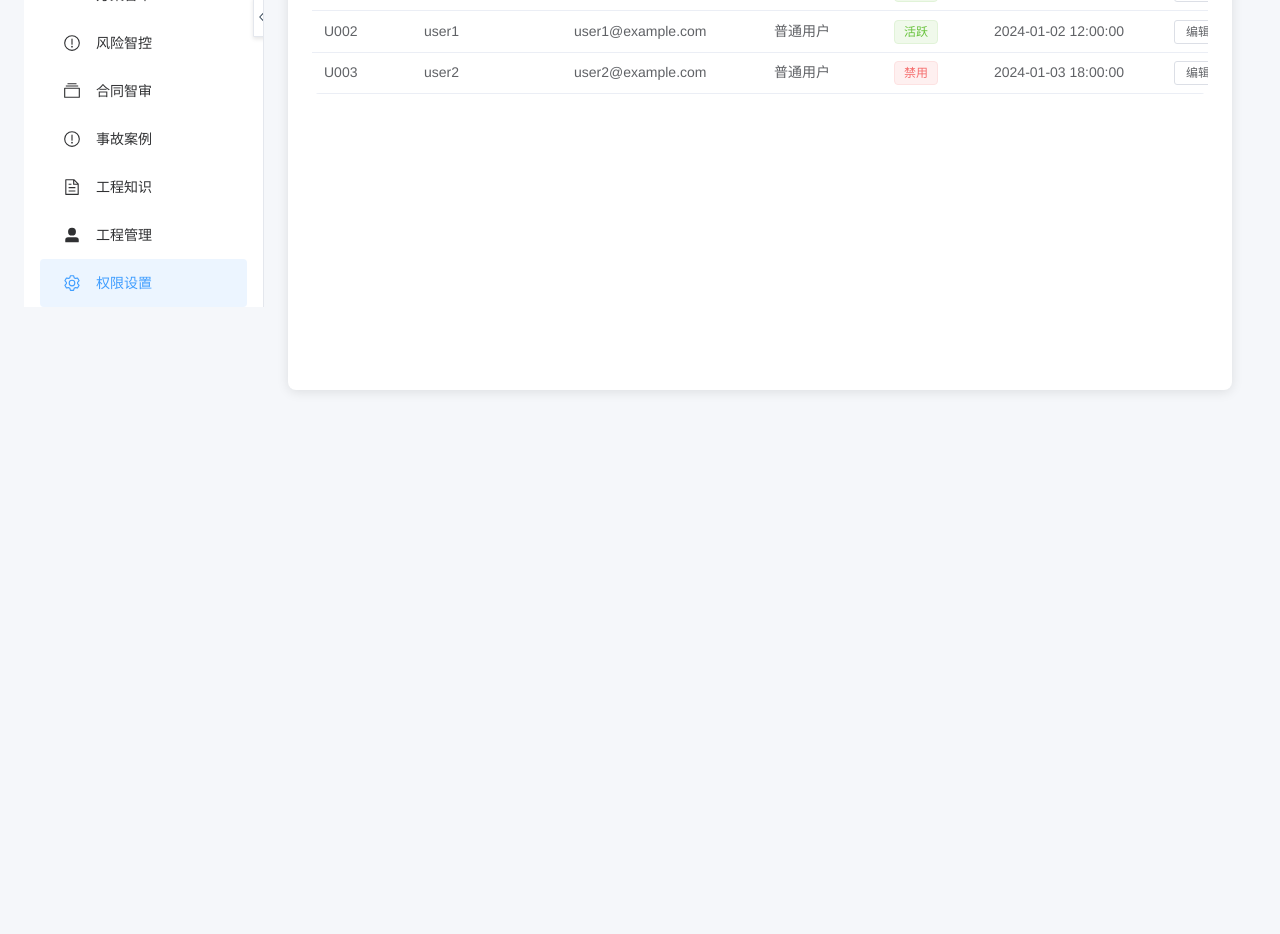
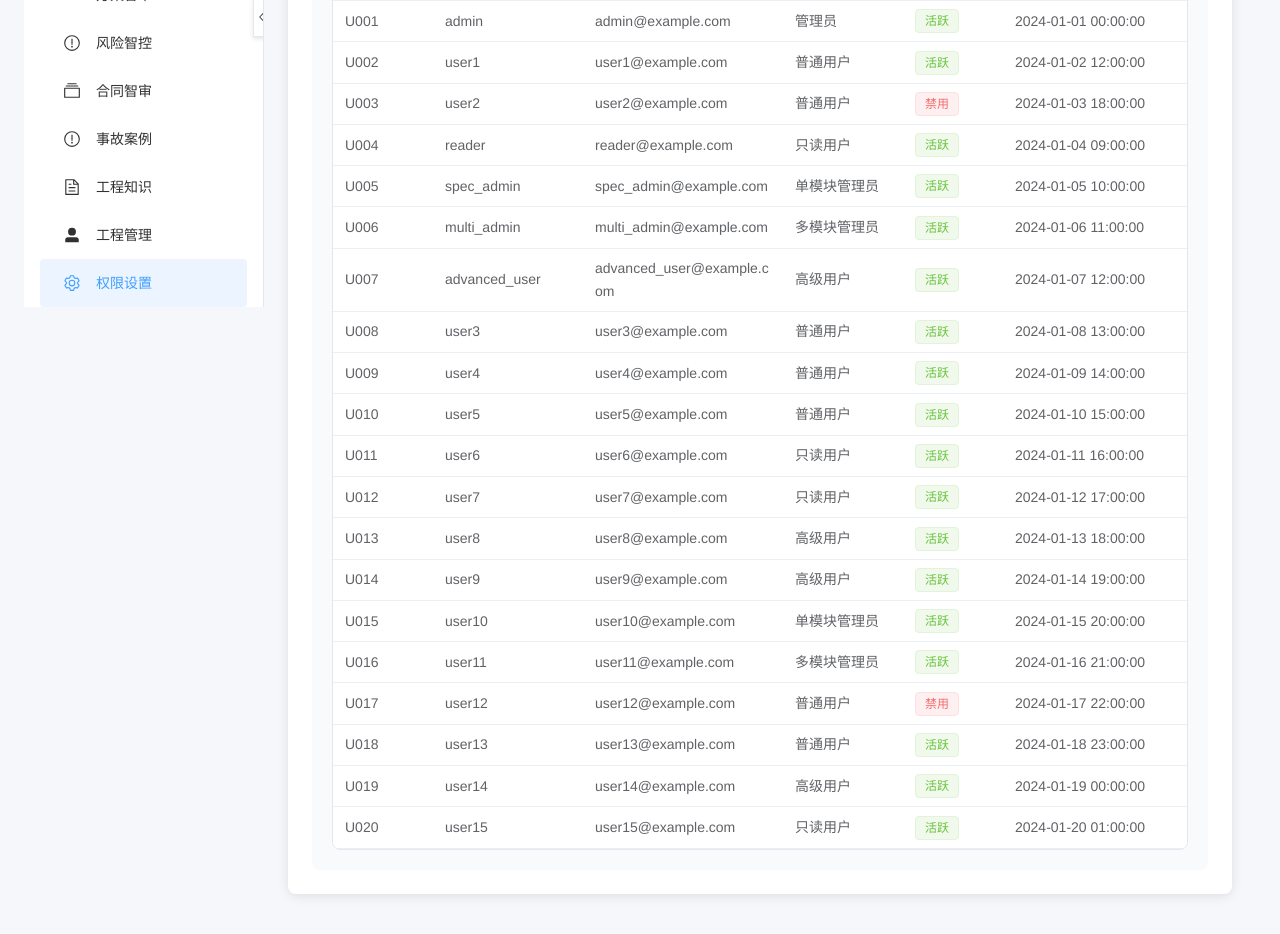
Before and after one commit to baiyaoping829/SpecMaster-front, a Vue app: page /user-role in a window 1280 px wide. Shown: the part 400-1334 px from the top of the page. Before the commit the page ends 838 px from the top, so only its background shows below. Built offline with nearby package versions, Linux system fonts and the light colour scheme.

Commit message:
版本号V0.43：增加新角色（单模块管理员、多模块管理员、高级用户）和20个用户模拟信息

```diff
--- a/src/views/UserRoleView.vue
+++ b/src/views/UserRoleView.vue
@@ -374,6 +374,142 @@ const users = ref([
     role: '普通用户',
     status: 'disabled',
     createdAt: '2024-01-03 18:00:00'
+  },
+  {
+    id: 'U004',
+    username: 'reader',
+    email: 'reader@example.com',
+    role: '只读用户',
+    status: 'active',
+    createdAt: '2024-01-04 09:00:00'
+  },
+  {
+    id: 'U005',
+    username: 'spec_admin',
+    email: 'spec_admin@example.com',
+    role: '单模块管理员',
+    status: 'active',
+    createdAt: '2024-01-05 10:00:00'
+  },
+  {
+    id: 'U006',
+    username: 'multi_admin',
+    email: 'multi_admin@example.com',
+    role: '多模块管理员',
+    status: 'active',
+    createdAt: '2024-01-06 11:00:00'
+  },
+  {
+    id: 'U007',
+    username: 'advanced_user',
+    email: 'advanced_user@example.com',
+    role: '高级用户',
+    status: 'active',
+    createdAt: '2024-01-07 12:00:00'
+  },
+  {
+    id: 'U008',
+    username: 'user3',
+    email: 'user3@example.com',
+    role: '普通用户',
+    status: 'active',
+    createdAt: '2024-01-08 13:00:00'
+  },
+  {
+    id: 'U009',
+    username: 'user4',
+    email: 'user4@example.com',
+    role: '普通用户',
+    status: 'active',
+    createdAt: '2024-01-09 14:00:00'
+  },
+  {
+    id: 'U010',
+    username: 'user5',
+    email: 'user5@example.com',
+    role: '普通用户',
+    status: 'active',
+    createdAt: '2024-01-10 15:00:00'
+  },
+  {
+    id: 'U011',
+    username: 'user6',
+    email: 'user6@example.com',
+    role: '只读用户',
+    status: 'active',
+    createdAt: '2024-01-11 16:00:00'
+  },
+  {
+    id: 'U012',
+    username: 'user7',
+    email: 'user7@example.com',
+    role: '只读用户',
+    status: 'active',
+    createdAt: '2024-01-12 17:00:00'
+  },
+  {
+    id: 'U013',
+    username: 'user8',
+    email: 'user8@example.com',
+    role: '高级用户',
+    status: 'active',
+    createdAt: '2024-01-13 18:00:00'
+  },
+  {
+    id: 'U014',
+    username: 'user9',
+    email: 'user9@example.com',
+    role: '高级用户',
+    status: 'active',
+    createdAt: '2024-01-14 19:00:00'
+  },
+  {
+    id: 'U015',
+    username: 'user10',
+    email: 'user10@example.com',
+    role: '单模块管理员',
+    status: 'active',
+    createdAt: '2024-01-15 20:00:00'
+  },
+  {
+    id: 'U016',
+    username: 'user11',
+    email: 'user11@example.com',
+    role: '多模块管理员',
+    status: 'active',
+    createdAt: '2024-01-16 21:00:00'
+  },
+  {
+    id: 'U017',
+    username: 'user12',
+    email: 'user12@example.com',
+    role: '普通用户',
+    status: 'disabled',
+    createdAt: '2024-01-17 22:00:00'
+  },
+  {
+    id: 'U018',
+    username: 'user13',
+    email: 'user13@example.com',
+    role: '普通用户',
+    status: 'active',
+    createdAt: '2024-01-18 23:00:00'
+  },
+  {
+    id: 'U019',
+    username: 'user14',
+    email: 'user14@example.com',
+    role: '高级用户',
+    status: 'active',
+    createdAt: '2024-01-19 00:00:00'
+  },
+  {
+    id: 'U020',
+    username: 'user15',
+    email: 'user15@example.com',
+    role: '只读用户',
+    status: 'active',
+    createdAt: '2024-01-20 01:00:00'
   }
 ])
 
@@ -420,6 +556,21 @@ const roles = ref([
     id: 'R003',
     name: '只读用户',
     description: '只读用户，只能查看数据'
+  },
+  {
+    id: 'R004',
+    name: '单模块管理员',
+    description: '拥有单个模块所有权限'
+  },
+  {
+    id: 'R005',
+    name: '多模块管理员',
+    description: '拥有多个模块的所有权限'
+  },
+  {
+    id: 'R006',
+    name: '高级用户',
+    description: '拥有基础操作权限和智能模块操作权限'
   }
 ])
 
@@ -442,9 +593,12 @@ const checkedPermissions = ref<string[]>([])
 
 // 角色权限映射
 const rolePermissions = ref({
-  'R001': ['P001', 'P001-1', 'P001-2', 'P001-3', 'P002', 'P002-1', 'P002-2', 'P002-3', 'P003', 'P003-1', 'P003-2', 'P003-3'],
+  'R001': ['P001', 'P001-1', 'P001-2', 'P001-3', 'P001-4', 'P002', 'P002-1', 'P002-2', 'P002-3', 'P002-4', 'P003', 'P003-1', 'P003-2', 'P003-3', 'P003-4', 'P004', 'P004-1', 'P004-2', 'P004-3', 'P005', 'P005-1', 'P005-2'],
   'R002': ['P002', 'P002-1', 'P002-2', 'P003', 'P003-1'],
-  'R003': ['P002-2']
+  'R003': ['P002-2'],
+  'R004': ['P002', 'P002-1', 'P002-2', 'P002-3', 'P002-4'], // 单模块管理员（规标管理）
+  'R005': ['P002', 'P002-1', 'P002-2', 'P002-3', 'P002-4', 'P003', 'P003-1', 'P003-2', 'P003-3', 'P003-4', 'P004', 'P004-1', 'P004-2', 'P004-3'], // 多模块管理员（规标管理、工程管理、事故管理）
+  'R006': ['P002', 'P002-1', 'P002-2', 'P002-3', 'P003', 'P003-1', 'P003-2', 'P004-2', 'P005-1', 'P005-2'] // 高级用户（基础操作权限和智能模块操作权限）
 })
 
 // 删除角色对话框
@@ -1115,6 +1269,7 @@ const getChildPermissions = (permissionId: string): string[] => {
   .el-table {
     border-radius: 8px;
     overflow: hidden;
+    border: 1px solid #e4e7ed;
 
     .el-table__header-wrapper {
       background-color: #f5f7fa;
@@ -1126,6 +1281,47 @@ const getChildPermissions = (permissionId: string): string[] => {
       &:hover {
         background-color: #f5f7fa;
       }
+    }
+
+    .el-table__cell {
+      border-right: 1px solid #e4e7ed;
+      border-bottom: 1px solid #e4e7ed;
+    }
+
+    .el-table__header th {
+      border-right: 1px solid #e4e7ed;
+      border-bottom: 1px solid #e4e7ed;
+    }
+  }
+
+  // 分模块显示不同背景色
+  .el-tab-pane {
+    &:nth-child(1) { // 用户管理
+      background-color: #f9fafc;
+      padding: 20px;
+      border-radius: 8px;
+      margin-top: 10px;
+    }
+
+    &:nth-child(2) { // 角色管理
+      background-color: #f0f9ff;
+      padding: 20px;
+      border-radius: 8px;
+      margin-top: 10px;
+    }
+
+    &:nth-child(3) { // 权限管理
+      background-color: #f0fdf4;
+      padding: 20px;
+      border-radius: 8px;
+      margin-top: 10px;
+    }
+
+    &:nth-child(4) { // 付费等级
+      background-color: #fff7e6;
+      padding: 20px;
+      border-radius: 8px;
+      margin-top: 10px;
     }
   }
 
```
